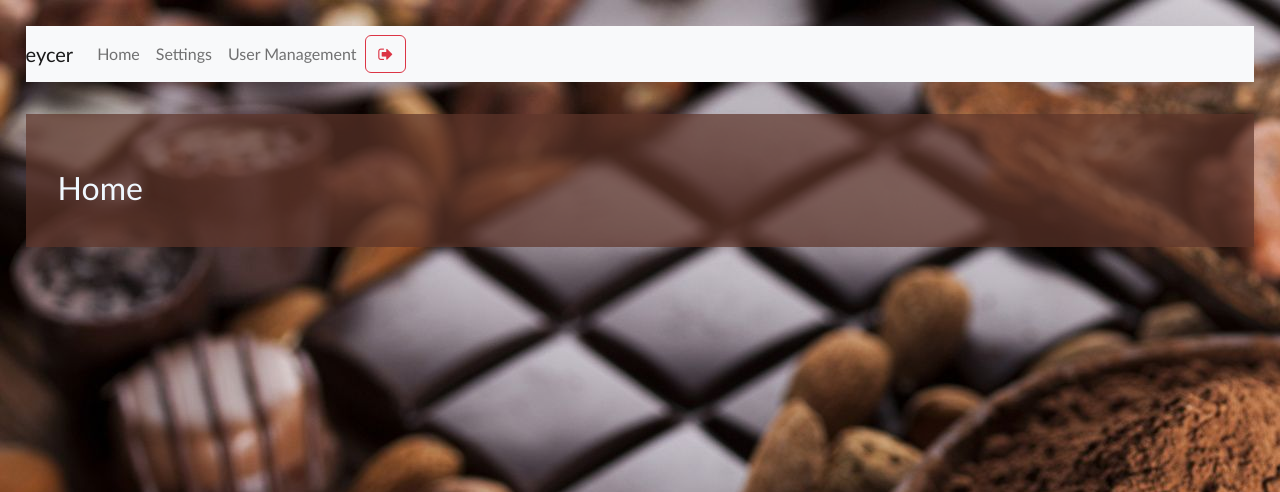
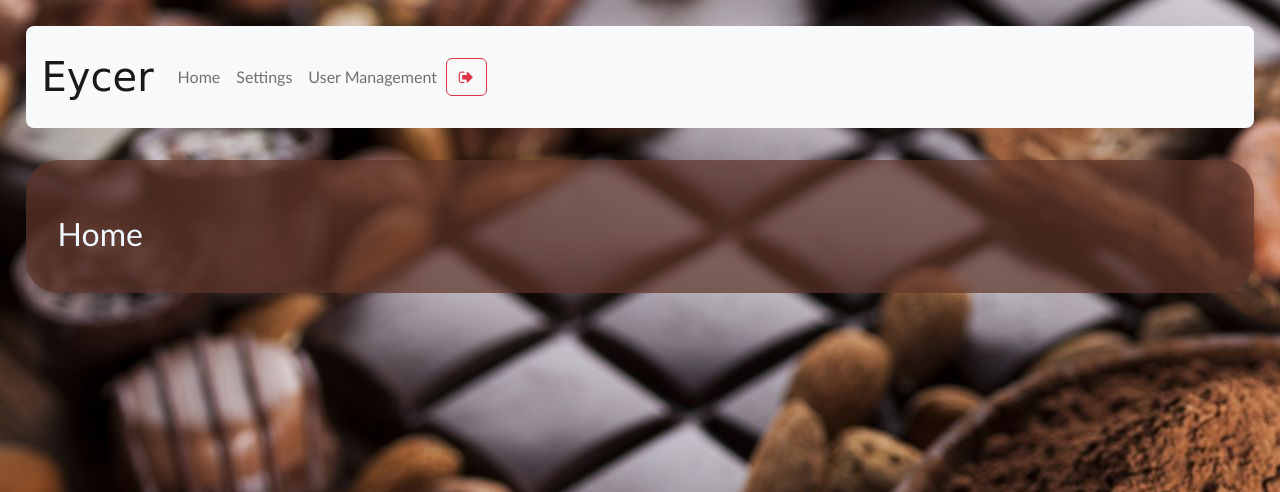
Before and after one commit to Eycer-usb/theodoma-cacao, a Flask app: page / in a window 1280 px wide. Shown: the top 492 px of the page. Run offline with Flask 2, Linux system fonts and the light colour scheme; a user stored in the database is signed in.

Commit message:
Upgrating front-end details

```diff
--- a/static/styles/main.css
+++ b/static/styles/main.css
@@ -35,12 +35,21 @@ h1, h2 {
     color: whitesmoke;
 }
 
-section.content, .content-table {
+section.content {
     background-color: rgba(95, 54, 42, 0.7);
     padding: 2em;
     color:aliceblue;
     margin-top: 2em;
+    border-radius: 2em;
 }
+.content-table {
+    background-color: rgba(69, 40, 31, 0.7);
+    padding: 2em;
+    color:aliceblue;
+    margin-top: 2em;
+    border-radius: .5em;
+}
+
 .abord, .abord:hover{
     color: aliceblue;
     background-color: rgba(255, 0, 0, 0.8);
@@ -54,3 +63,13 @@ section.content, .content-table {
 .abord:hover{
     background-color: rgba(255, 0, 0, 0.696);
 }
+nav.top {
+    padding: 1em;
+    border-radius: 0.5em;
+}
+.nav-user{
+    text-transform: capitalize;
+    text-align: center;
+    font-family: cursive;
+    font-size: 2.5em;
+}
--- a/templates/base.html
+++ b/templates/base.html
@@ -11,8 +11,8 @@
      <link rel='stylesheet' type='text/css' media='screen'  href= "{{ url_for('static',filename='styles/main.css') }}">
 </head>
 <body>
-    <nav class="navbar navbar-expand-lg navbar-light bg-light">
-        <a class="navbar-brand" href="#"> {{ session['username'] }}</a>
+    <nav class="navbar navbar-expand-lg navbar-light bg-light top">
+        <a class="navbar-brand nav-user" href="#"> {{ session['username'] }}</a>
         <button class="navbar-toggler" type="button" data-toggle="collapse" data-target="#navbarSupportedContent" aria-controls="navbarSupportedContent" aria-expanded="false" aria-label="Toggle navigation">
           <span class="navbar-toggler-icon"></span>
         </button>
```
